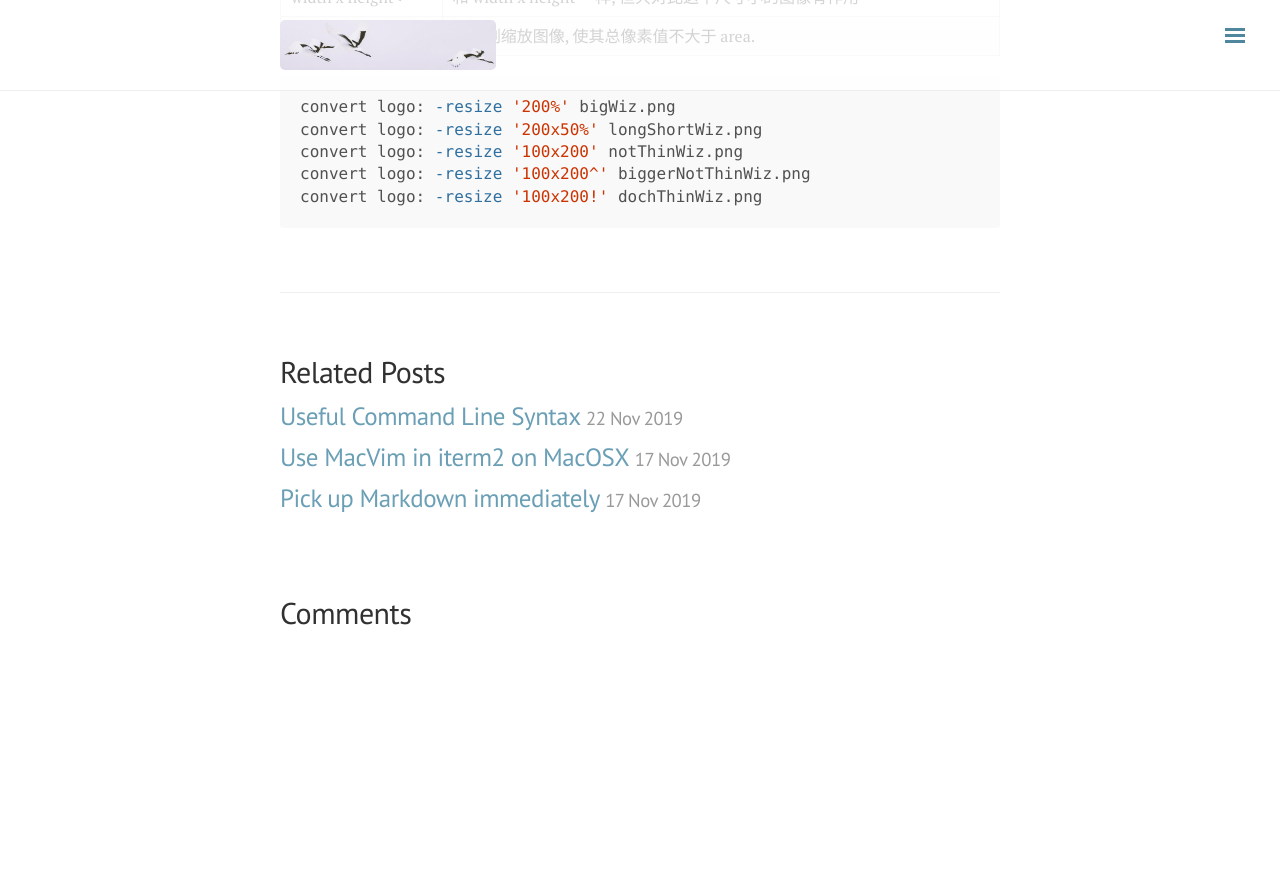
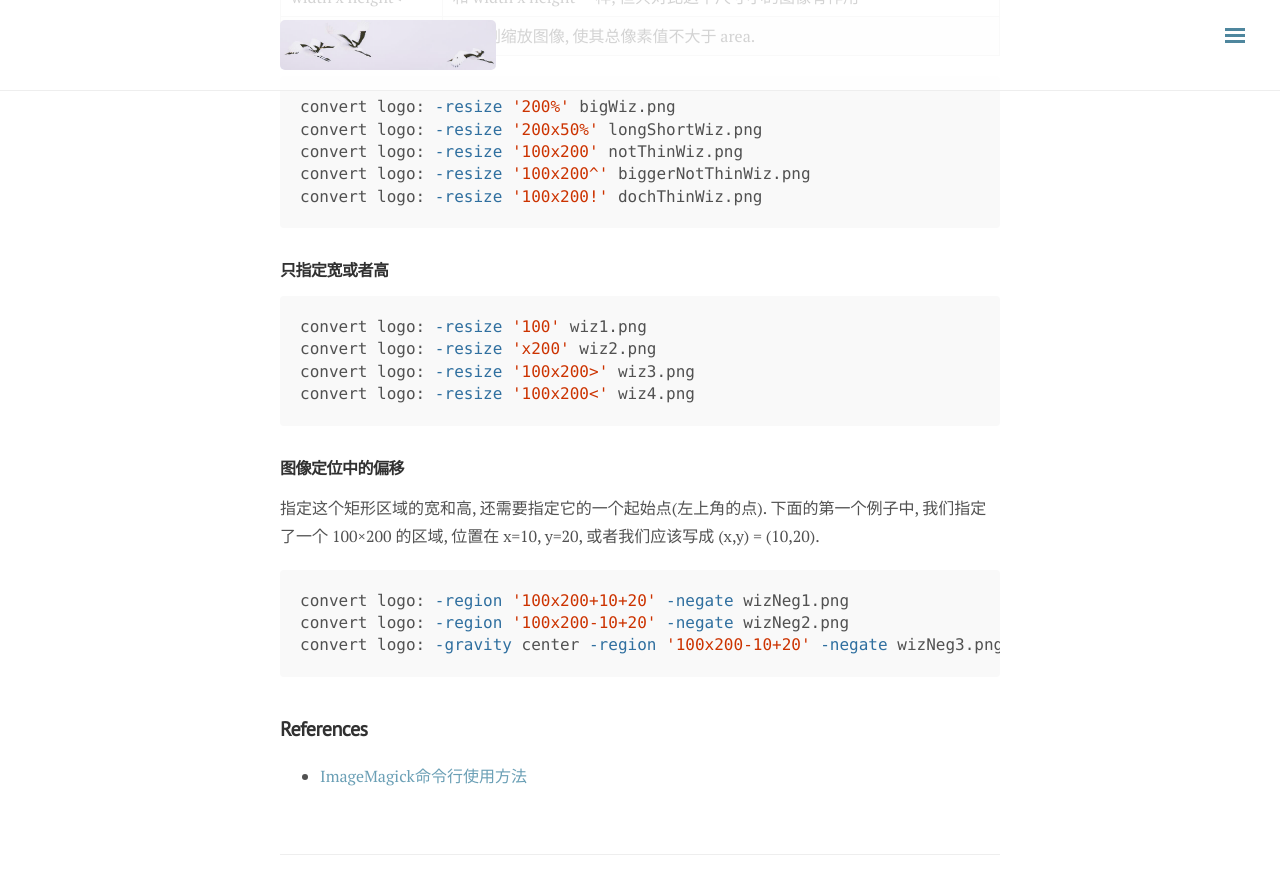
Before and after one commit to ylyy93/my_blog, a Jekyll site: the page built from _posts/Tech/2019-11-21-imagemagick.md, in a window 1280 px wide and 900 px high, scrolled down 2695 px. Shown: the top 894 px of the window. Built offline with Jekyll 4.4.1, drawn with Linux system fonts in a browser that asks for light colours; nearby versions of some CDN libraries; comment, search, counter and statistics services are not loaded; before the commit the page ends 3337 px from its top, so only the background shows below that.

Commit message:
rebuilding site Thu Nov 21 22:46:55 PST 2019

````diff
--- a/_posts/Tech/2019-11-21-imagemagick.md
+++ b/_posts/Tech/2019-11-21-imagemagick.md
@@ -107,3 +107,31 @@ convert logo: -resize '100x200' notThinWiz.png
 convert logo: -resize '100x200^' biggerNotThinWiz.png
 convert logo: -resize '100x200!' dochThinWiz.png
 ```
+
+### 只指定宽或者高
+```bash
+convert logo: -resize '100' wiz1.png
+convert logo: -resize 'x200' wiz2.png
+convert logo: -resize '100x200>' wiz3.png
+convert logo: -resize '100x200<' wiz4.png
+```
+
+### 图像定位中的偏移
+
+指定这个矩形区域的宽和高, 还需要指定它的一个起始点(左上角的点). 下面的第一个例子中, 我们指定了一个 100×200 的区域, 位置在 x=10, y=20, 或者我们应该写成 (x,y) = (10,20).
+
+```bash
+convert logo: -region '100x200+10+20' -negate wizNeg1.png
+convert logo: -region '100x200-10+20' -negate wizNeg2.png
+convert logo: -gravity center -region '100x200-10+20' -negate wizNeg3.png
+```
+
+
+
+
+
+
+
+## References
+
+- [ImageMagick命令行使用方法](https://www.zouyesheng.com/imagemagick.html)
````
